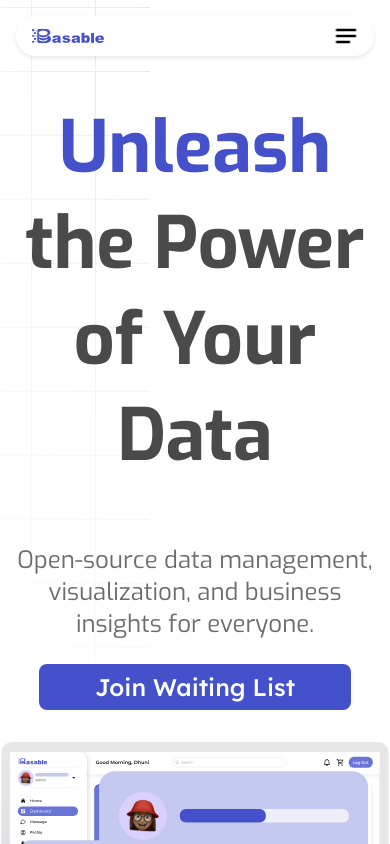
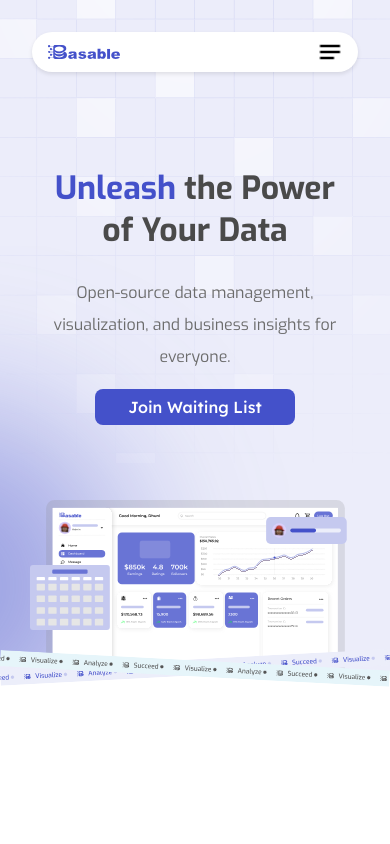
Before and after one commit to prodbyola/basable, a React (Create React App) app in the folder landing/: page / in a window 390 px wide. Shown: the top 844 px of the page. Built offline with nearby package versions, Linux system fonts and the light colour scheme.

Commit message:
feat: Implement reponsive tablet and mobile views for the Hero section

```diff
--- a/landing/src/App.css
+++ b/landing/src/App.css
@@ -1,3 +1,4 @@
 .App {
+  background: rgba(68, 81, 202, 0.1);
   text-align: center;
 }
--- a/landing/src/components/Header/Header.js
+++ b/landing/src/components/Header/Header.js
@@ -47,7 +47,7 @@ const Header = () => {
   useEffect(() => {
     const handleResize = () => {
       const mobileView = mobileViewRef.current;
-      if (window.innerWidth <= 601) {
+      if (window.innerWidth <= 639) {
         if (mobileView && navRef.current && buttonsRef.current) {
           mobileView.appendChild(navRef.current);
           mobileView.appendChild(buttonsRef.current);
--- a/landing/src/components/Header/Header.scss
+++ b/landing/src/components/Header/Header.scss
@@ -1,18 +1,20 @@
 html {
   scroll-behavior: smooth;
+
 }
 
 
 .header {
   position: sticky;
-  top: 1rem;
-  width: calc(100% - 2rem);
+  top: 2rem;
+  width: calc(100% - 4rem);
   height: Hug(96px);
   margin: 0 auto;
   background: #ffff;
   box-shadow: 0 2px 4px rgba(0, 0, 0, 0.1);
   z-index: 1000;
   border-radius: 72px;
+
 
 
   .container {
@@ -33,8 +35,8 @@ html {
   .nav {
     display: flex;
     align-items: center;
-    width: Hug(258px);
-    height: Hug(21px);
+    width: 258px;
+    height: 21px;
     gap: 24px;
 
     .nav-link {
@@ -61,8 +63,8 @@ html {
     display: flex;
     justify-content: center;
     align-items: center;
-    width: Hug(277px);
-    height: Hug(48px);
+    width: 277px;
+    height: 48px;
     gap: 23px;
 
     .btn {
@@ -110,7 +112,7 @@ html {
 
 
 /*Media Query: Mobile view */
-@media (max-width: 600px) {
+@media (max-width: 639px) {
   .header {
 
     .container {
@@ -170,9 +172,9 @@ html {
 
 
 /* Media Query: TABLET */
-@media (min-width: 601px) and (max-width: 1023px) {
+@media (min-width: 640px) and (max-width: 1023px) {
   .header {
-    height: Hug(60px);
+    height: 60px;
     top: 34px;
     .container {
 
@@ -187,8 +189,8 @@ html {
     }
 
     .nav {
-      width: Hug(226px);
-      height: Hug(21px);
+      width: 226px;
+      height: 21px;
       gap: 8px;
 
       .nav-link {
@@ -198,8 +200,8 @@ html {
 
     .header-buttons {
 
-      width: Hug(230px);
-      height: Hug(36px);
+      width: 230px;
+      height: 36px;
       gap: 16px;
 
       .btn {
--- a/landing/src/components/Hero/Hero.js
+++ b/landing/src/components/Hero/Hero.js
@@ -12,11 +12,12 @@ const Hero = () => {
   return (
     <section id="hero" className="hero">
       <div className="grid-pattern" style={{ backgroundImage: `url(${backgroundPattern})` }}></div>
+      <img src={colorBar} alt="Color Bar" className="color-bar-image" />
       <div className="hero-content">
         <h1>
           <span className="highlight">Unleash</span> <span>the Power <br/> of Your Data</span>
         </h1>
-        <p>Open-source data management, visualization, and business <br/> insights for everyone.</p>
+        <p>Open-source data management, visualization, and business insights for everyone.</p>
         <button className="btn primary-btn">Join Waiting List</button>
       </div>
       <div className="hero-image">
@@ -25,7 +26,7 @@ const Hero = () => {
         <img src={profileBar} alt="Profile Bar" className="profile-bar-image" />
         <img src={vDown} alt="Visualize Bar Down" className="v-down-image" />
         <img src={vUp} alt="Visualize Bar Up" className="v-up-image" />
-        <img src={colorBar} alt="Color Bar" className="color-bar-image" />
+
       </div>
     </section>
   );
--- a/landing/src/components/Hero/Hero.scss
+++ b/landing/src/components/Hero/Hero.scss
@@ -8,11 +8,28 @@
 
   .grid-pattern {
     position: absolute;
+    background-size: cover;
+    background-position: center;
     top: -208px;
-    left: -240px;
+    bottom: auto;
     width: 100%;
     height: 100%;
     pointer-events: none;
+  }
+
+
+  .color-bar-image {
+    position: absolute;
+    z-index: -1;
+    width: 413px;
+    height: 421.18px;
+    top: 56%;
+    left: -124px;
+    gap: 0px;
+    opacity: 0px;
+
+
+
   }
 
   .hero-content {
@@ -32,6 +49,8 @@
     }
 
     p {
+      width: 701px;
+      height: 64px;
       font-family: Exo;
       font-size: 24px;
       font-weight: 400;
@@ -43,8 +62,8 @@
     .primary-btn {
       background: #4451CA;
       color: #fff;
-      width: hug(313px);
-      height: Fixed(56px);
+      width: 313px;
+      height: 56px;
       padding: 8px 56px;
       border-radius: 8px;
       font-family: Lexend;
@@ -62,6 +81,7 @@
     }
   }
 
+
   .hero-image {
     position: relative;
     display: flex;
@@ -77,12 +97,12 @@
     }
 
     .dashboard-image {
-      position: relative; // Ensure the dashboard image is the main centered image
+      position: relative;
       z-index: 0;
     }
 
     .table-image {
-      position: absolute; // Overlap the table image
+      position: absolute;
       width: 215.54px;
       height: 174px;
       top: 52%;
@@ -90,7 +110,7 @@
       z-index: 1;
       padding: 11.79px 17.96px 11.79px 17.96px;
       gap: 0px;
-      border-radius: 8px 0px 0px 0px;
+      border-radius: 8px;
       opacity: 0px;
     }
 
@@ -106,33 +126,163 @@
       z-index: 1;
     }
 
+    //slope down
     .v-up-image {
       position: absolute;
       top: 91.66%;
-      width: Hug (1440px);
-      Height: Hug (60px);
+
+
       padding: 0;
       z-index: 3;
     }
 
+    //slope up
     .v-down-image {
       position: absolute;
       top: 92.66%;
-      width: Hug(1440px);
-      height: Hug(60px);
       padding: 10.44px 0px 9.56px 0px;
-
       z-index: 2;
     }
+
+
+  }
+}
+
+
+/* Media Query: TABLET */
+@media (min-width: 640px) and (max-width: 1024px){
+  .hero{
 
     .color-bar-image {
       position: absolute;
       z-index: -1;
-      width: Hug(413px);
-      height: 421.18px;
-      top: 5%;
-      opacity: 0px;
-      left: -1px;
+      top: 42%;
+    }
+    .hero-content{
+      margin-top: 100px;
+      h1 {
+
+        font-size: 56px;
+      }
+
+      .primary-btn{
+        width: 279px;
+        height: 41px;
+        font-size: 20px;
+        line-height: 25px;
+      }
+    }
+
+    .hero-image{
+      white-space: nowrap;
+      .dashboard-image {
+        width: 550px;
+        height: 300x;
+      }
+
+      .table-image{
+        width: 150px;
+        height: 120.83px;
+        top: 41%;
+        left: 0.2%;
+      }
+
+      .profile-bar-image{
+        width: 171px;
+        height: 66.42px;
+        top: 0%;
+        right: 0%;
+      }
+
+      //slope down img
+      .v-up-image{
+        top: 90%;
+
+
+
+      }
+
+      //slope up img
+      .v-down-image{
+        top: 83%;
+
+      }
+
+
     }
   }
 }
+
+
+/*Media Query: Mobile view */
+@media (max-width: 639px){
+  .hero{
+    padding: auto;
+    .color-bar-image {
+      position: absolute;
+      z-index: -1;
+      top: 32%;
+    }
+    .hero-content{
+      margin-top: 100px;
+      h1 {
+
+        font-size: 32px;
+      }
+
+      p{
+        width: 312px;
+        height: 60px;
+        font-size: 16px;
+      }
+
+      .primary-btn{
+        margin-top: 28px;
+        width: 200px;
+        height: 36px;
+        font-weight: 500;
+        font-size: 16px;
+        line-height: 20px;
+        padding: 8px;
+      }
+    }
+
+    .hero-image{
+
+      .dashboard-image {
+        width: 301px;
+        height: 214px;
+      }
+
+      .table-image{
+        width: 80px;
+        height: 64.58px;
+        top: 45%;
+        left: 3%;
+      }
+
+      .profile-bar-image{
+        width: 81.04px;
+        height: 27px;
+        top: 18%;
+        right: 6%;
+      }
+
+      //slope down img
+      .v-up-image{
+        top: 90%;
+
+
+
+      }
+
+      //slope up img
+      .v-down-image{
+        top: 85%;
+
+      }
+
+
+    }
+  }
+}
```
